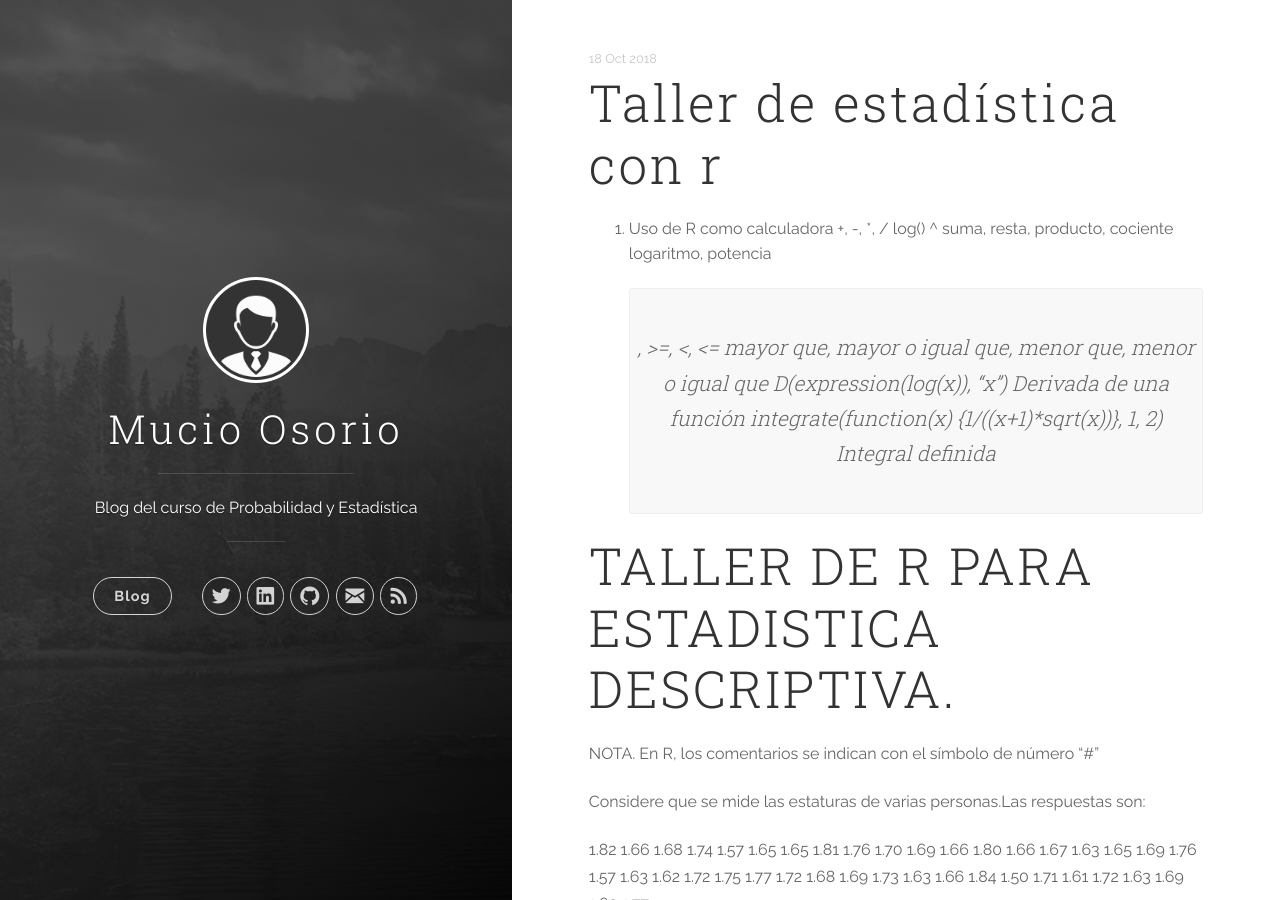
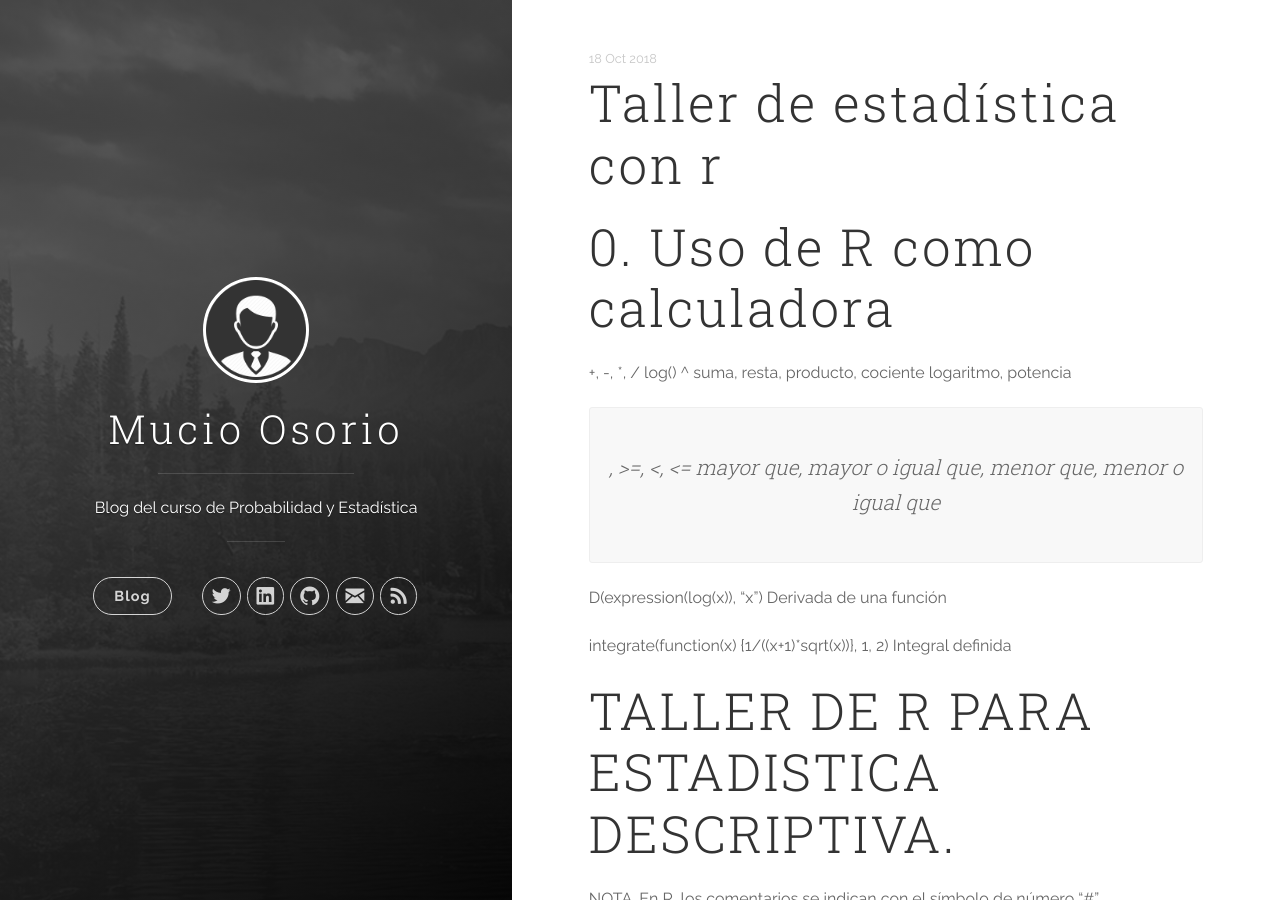
Before and after one commit to mucioosorio/probabilidad, a Jekyll site: the page built from _posts/2018-10-18-Taller de Estadística con R.md, in a window 1280 px wide and 900 px high. Built offline with Jekyll 4.4.1, drawn with Linux system fonts in a browser that asks for light colours; nearby versions of some CDN libraries.

Commit message:
Update 2018-10-18-Taller de Estadística con R.md

```diff
--- a/_posts/2018-10-18-Taller de Estadística con R.md
+++ b/_posts/2018-10-18-Taller de Estadística con R.md
@@ -1,7 +1,11 @@
-0. Uso de R como calculadora
+# 0. Uso de R como calculadora
+
 +, -, *, / log() ^  suma, resta, producto, cociente logaritmo, potencia
+
 >, >=, <, <= mayor que, mayor o igual que, menor que, menor o igual que
+
 D(expression(log(x)), "x") Derivada de una función
+
 integrate(function(x) {1/((x+1)*sqrt(x))}, 1, 2) Integral definida
 
 
```
